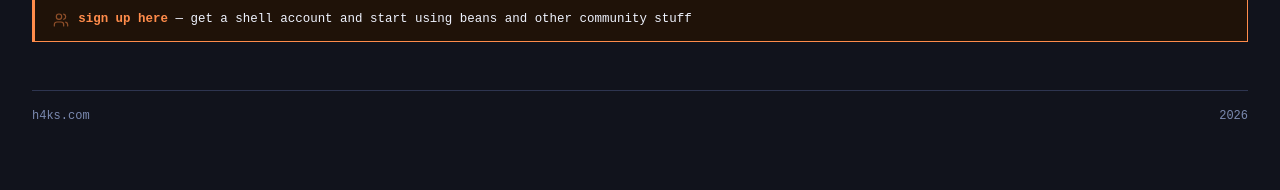
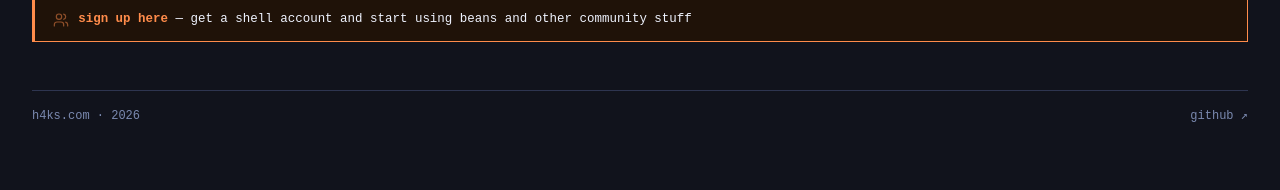
Before and after one commit to h4ks-com/h4kslanding, a Django app: page / in a window 1280 px wide. Shown: the part 1036-1226 px from the top of the page. Run offline with Django 5.2, Linux system fonts and the light colour scheme; data that the repository does not hold is empty.

Commit message:
add github org link

```diff
--- a/interface/webapp/templates/index.html
+++ b/interface/webapp/templates/index.html
@@ -454,8 +454,8 @@ a.community-card:hover { background: #1a1f30; text-decoration: none; }
   </div>
 
   <footer>
-    <span>h4ks.com</span>
-    <span>{% now "Y" %}</span>
+    <span>h4ks.com &middot; {% now "Y" %}</span>
+    <a href="https://github.com/h4ks-com" target="_blank" rel="noopener noreferrer" style="color:var(--text-dim)">github ↗</a>
   </footer>
 {% endblock %}
 
```
